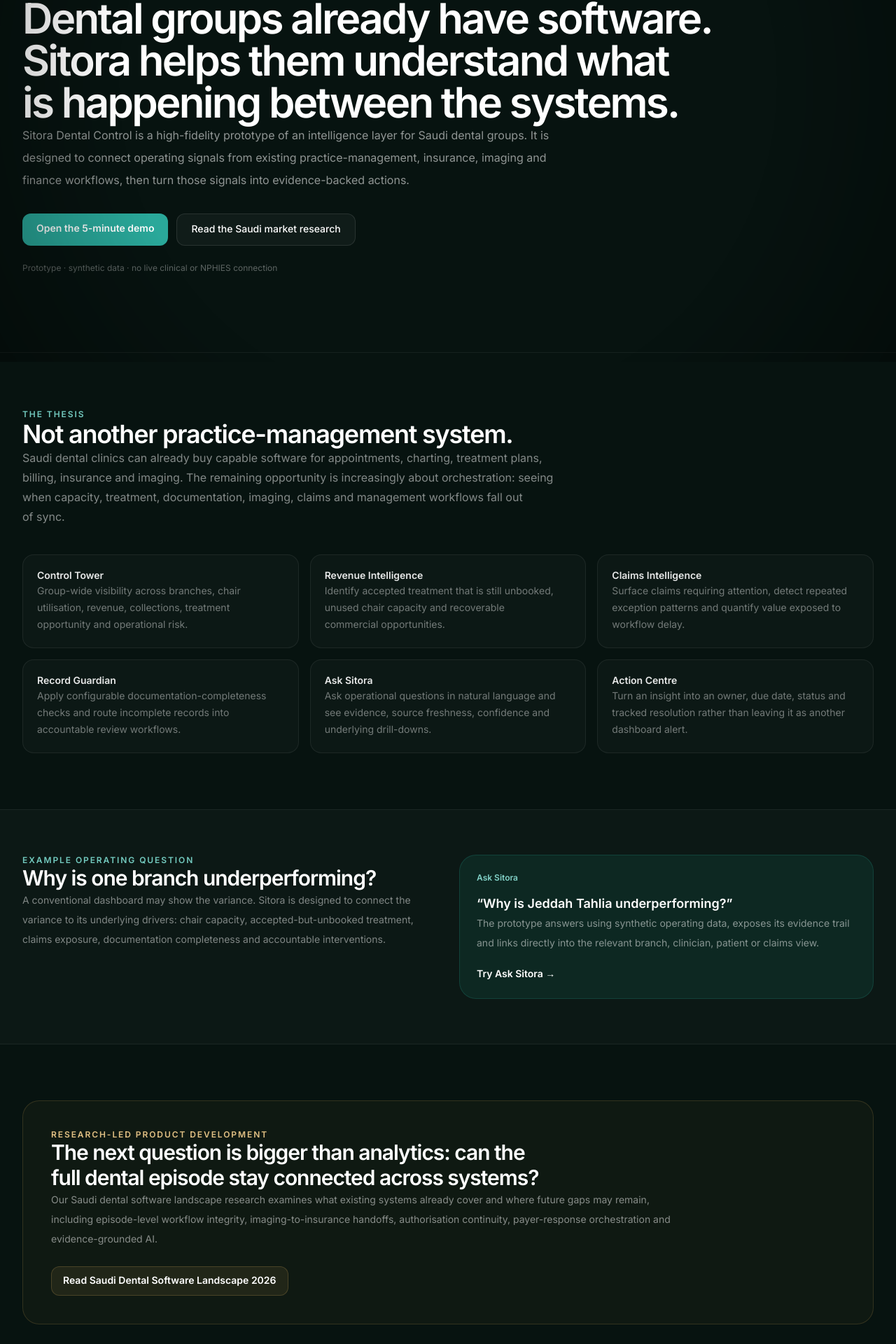
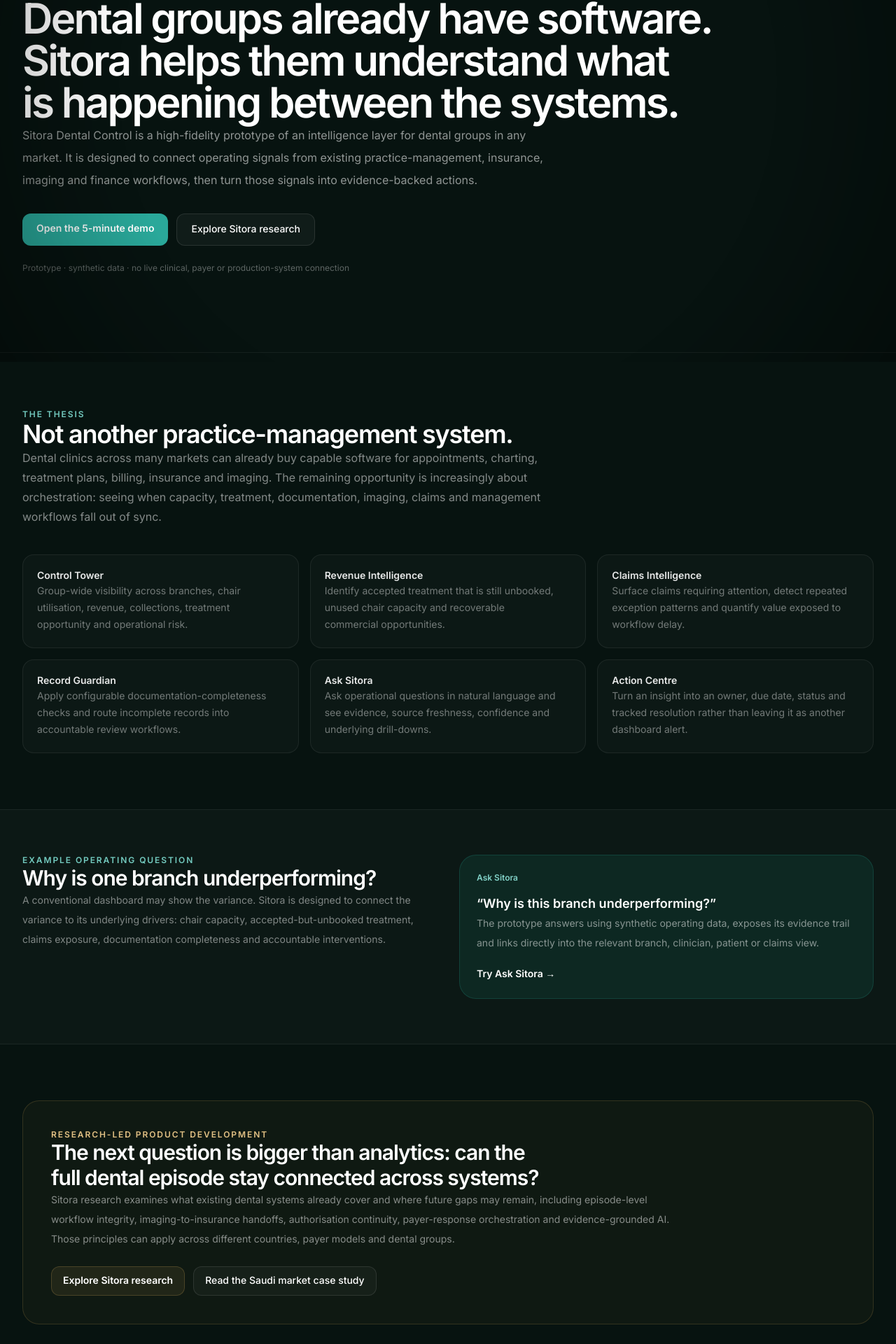
Before and after one commit to Nylon1/SitoraBrandingagency, a Next.js app: page /dental-control in a window 1280 px wide. Shown: the part 283-2203 px from the top of the page at 70% size. Built offline with nearby package versions, Linux system fonts and the light colour scheme; a web font is replaced by a local one.

Commit message:
Make Dental Control globally positioned

```diff
--- a/app/dental-control/page.tsx
+++ b/app/dental-control/page.tsx
@@ -2,8 +2,9 @@ import type { Metadata } from "next";
 import Link from "next/link";
 
 export const metadata: Metadata = {
-  title: "Saudi Dental Intelligence Platform | Sitora Dental Control",
-  description: "Explore Sitora Dental Control, a Saudi-focused operating intelligence prototype for dental groups covering chair utilisation, treatment leakage, claims risk, governance and evidence-grounded AI.",
+  title: "Dental Intelligence Platform | Sitora Dental Control",
+  description:
+    "Explore Sitora Dental Control, an operating intelligence prototype for dental groups covering chair utilisation, treatment leakage, claims risk, governance and evidence-grounded AI.",
   alternates: { canonical: "/dental-control" },
   robots: { index: true, follow: true },
 };
@@ -13,33 +14,79 @@ export default function DentalControlLandingPage() {
     <main className="bg-[#071310] text-white">
       <section className="border-b border-white/[0.06]">
         <div className="mx-auto max-w-7xl px-5 py-20 md:px-8 md:py-28">
-          <div className="text-xs font-semibold uppercase tracking-[0.16em] text-[#86d4ca]">Saudi dental operating intelligence</div>
-          <h1 className="mt-5 max-w-5xl text-4xl font-semibold tracking-[-0.045em] md:text-6xl">Dental groups already have software. Sitora helps them understand what is happening between the systems.</h1>
-          <p className="mt-6 max-w-3xl text-base leading-8 text-white/55">Sitora Dental Control is a high-fidelity prototype of an intelligence layer for Saudi dental groups. It is designed to connect operating signals from existing practice-management, insurance, imaging and finance workflows, then turn those signals into evidence-backed actions.</p>
+          <div className="text-xs font-semibold uppercase tracking-[0.16em] text-[#86d4ca]">
+            Dental operating intelligence
+          </div>
+          <h1 className="mt-5 max-w-5xl text-4xl font-semibold tracking-[-0.045em] md:text-6xl">
+            Dental groups already have software. Sitora helps them understand what is happening between the systems.
+          </h1>
+          <p className="mt-6 max-w-3xl text-base leading-8 text-white/55">
+            Sitora Dental Control is a high-fidelity prototype of an intelligence layer for dental groups in any market. It is designed to connect operating signals from existing practice-management, insurance, imaging and finance workflows, then turn those signals into evidence-backed actions.
+          </p>
           <div className="mt-8 flex flex-wrap gap-3">
-            <Link href="/tools/dental-control/demo" className="rounded-xl bg-[#2aa89a] px-5 py-3 text-sm font-semibold text-[#04110f]">Open the 5-minute demo</Link>
-            <Link href="/research/saudi-dental-software-landscape-2026" className="rounded-xl border border-white/10 bg-white/[0.04] px-5 py-3 text-sm font-medium text-white/70">Read the Saudi market research</Link>
+            <Link
+              href="/tools/dental-control/demo"
+              className="rounded-xl bg-[#2aa89a] px-5 py-3 text-sm font-semibold text-[#04110f]"
+            >
+              Open the 5-minute demo
+            </Link>
+            <Link
+              href="/research"
+              className="rounded-xl border border-white/10 bg-white/[0.04] px-5 py-3 text-sm font-medium text-white/70"
+            >
+              Explore Sitora research
+            </Link>
           </div>
-          <div className="mt-6 text-xs text-white/35">Prototype · synthetic data · no live clinical or NPHIES connection</div>
+          <div className="mt-6 text-xs text-white/35">
+            Prototype · synthetic data · no live clinical, payer or production-system connection
+          </div>
         </div>
       </section>
 
       <section className="mx-auto max-w-7xl px-5 py-16 md:px-8 md:py-20">
         <div className="max-w-3xl">
-          <div className="text-xs font-semibold uppercase tracking-[0.16em] text-[#73cabf]">The thesis</div>
-          <h2 className="mt-3 text-3xl font-semibold tracking-[-0.035em] md:text-4xl">Not another practice-management system.</h2>
-          <p className="mt-5 text-sm leading-7 text-white/50 md:text-base">Saudi dental clinics can already buy capable software for appointments, charting, treatment plans, billing, insurance and imaging. The remaining opportunity is increasingly about orchestration: seeing when capacity, treatment, documentation, imaging, claims and management workflows fall out of sync.</p>
+          <div className="text-xs font-semibold uppercase tracking-[0.16em] text-[#73cabf]">
+            The thesis
+          </div>
+          <h2 className="mt-3 text-3xl font-semibold tracking-[-0.035em] md:text-4xl">
+            Not another practice-management system.
+          </h2>
+          <p className="mt-5 text-sm leading-7 text-white/50 md:text-base">
+            Dental clinics across many markets can already buy capable software for appointments, charting, treatment plans, billing, insurance and imaging. The remaining opportunity is increasingly about orchestration: seeing when capacity, treatment, documentation, imaging, claims and management workflows fall out of sync.
+          </p>
         </div>
+
         <div className="mt-10 grid gap-4 md:grid-cols-2 lg:grid-cols-3">
           {[
-            ["Control Tower", "Group-wide visibility across branches, chair utilisation, revenue, collections, treatment opportunity and operational risk."],
-            ["Revenue Intelligence", "Identify accepted treatment that is still unbooked, unused chair capacity and recoverable commercial opportunities."],
-            ["Claims Intelligence", "Surface claims requiring attention, detect repeated exception patterns and quantify value exposed to workflow delay."],
-            ["Record Guardian", "Apply configurable documentation-completeness checks and route incomplete records into accountable review workflows."],
-            ["Ask Sitora", "Ask operational questions in natural language and see evidence, source freshness, confidence and underlying drill-downs."],
-            ["Action Centre", "Turn an insight into an owner, due date, status and tracked resolution rather than leaving it as another dashboard alert."],
+            [
+              "Control Tower",
+              "Group-wide visibility across branches, chair utilisation, revenue, collections, treatment opportunity and operational risk.",
+            ],
+            [
+              "Revenue Intelligence",
+              "Identify accepted treatment that is still unbooked, unused chair capacity and recoverable commercial opportunities.",
+            ],
+            [
+              "Claims Intelligence",
+              "Surface claims requiring attention, detect repeated exception patterns and quantify value exposed to workflow delay.",
+            ],
+            [
+              "Record Guardian",
+              "Apply configurable documentation-completeness checks and route incomplete records into accountable review workflows.",
+            ],
+            [
+              "Ask Sitora",
+              "Ask operational questions in natural language and see evidence, source freshness, confidence and underlying drill-downs.",
+            ],
+            [
+              "Action Centre",
+              "Turn an insight into an owner, due date, status and tracked resolution rather than leaving it as another dashboard alert.",
+            ],
           ].map(([title, text]) => (
-            <div key={title} className="rounded-2xl border border-white/[0.07] bg-white/[0.025] p-5">
+            <div
+              key={title}
+              className="rounded-2xl border border-white/[0.07] bg-white/[0.025] p-5"
+            >
               <h3 className="text-sm font-semibold text-white/90">{title}</h3>
               <p className="mt-2 text-sm leading-6 text-white/42">{text}</p>
             </div>
@@ -50,25 +97,58 @@ export default function DentalControlLandingPage() {
       <section className="border-y border-white/[0.06] bg-white/[0.02]">
         <div className="mx-auto grid max-w-7xl gap-8 px-5 py-16 md:px-8 lg:grid-cols-2">
           <div>
-            <div className="text-xs font-semibold uppercase tracking-[0.16em] text-[#73cabf]">Example operating question</div>
-            <h2 className="mt-3 text-3xl font-semibold tracking-[-0.035em]">Why is one branch underperforming?</h2>
-            <p className="mt-4 text-sm leading-7 text-white/48">A conventional dashboard may show the variance. Sitora is designed to connect the variance to its underlying drivers: chair capacity, accepted-but-unbooked treatment, claims exposure, documentation completeness and accountable interventions.</p>
+            <div className="text-xs font-semibold uppercase tracking-[0.16em] text-[#73cabf]">
+              Example operating question
+            </div>
+            <h2 className="mt-3 text-3xl font-semibold tracking-[-0.035em]">
+              Why is one branch underperforming?
+            </h2>
+            <p className="mt-4 text-sm leading-7 text-white/48">
+              A conventional dashboard may show the variance. Sitora is designed to connect the variance to its underlying drivers: chair capacity, accepted-but-unbooked treatment, claims exposure, documentation completeness and accountable interventions.
+            </p>
           </div>
+
           <div className="rounded-3xl border border-[#2aa89a]/20 bg-[#0d2822] p-6">
             <div className="text-xs font-semibold text-[#82d2c8]">Ask Sitora</div>
-            <div className="mt-4 text-lg font-semibold">“Why is Jeddah Tahlia underperforming?”</div>
-            <p className="mt-3 text-sm leading-7 text-white/50">The prototype answers using synthetic operating data, exposes its evidence trail and links directly into the relevant branch, clinician, patient or claims view.</p>
-            <Link href="/tools/dental-control/copilot" className="mt-5 inline-flex text-sm font-semibold text-[#7fd0c5]">Try Ask Sitora →</Link>
+            <div className="mt-4 text-lg font-semibold">“Why is this branch underperforming?”</div>
+            <p className="mt-3 text-sm leading-7 text-white/50">
+              The prototype answers using synthetic operating data, exposes its evidence trail and links directly into the relevant branch, clinician, patient or claims view.
+            </p>
+            <Link
+              href="/tools/dental-control/copilot"
+              className="mt-5 inline-flex text-sm font-semibold text-[#7fd0c5]"
+            >
+              Try Ask Sitora →
+            </Link>
           </div>
         </div>
       </section>
 
       <section className="mx-auto max-w-7xl px-5 py-16 md:px-8 md:py-20">
         <div className="rounded-3xl border border-[#c49a53]/20 bg-[#c49a53]/[0.045] p-7 md:p-10">
-          <div className="text-xs font-semibold uppercase tracking-[0.16em] text-[#e2c184]">Research-led product development</div>
-          <h2 className="mt-3 max-w-3xl text-3xl font-semibold tracking-[-0.035em]">The next question is bigger than analytics: can the full dental episode stay connected across systems?</h2>
-          <p className="mt-4 max-w-4xl text-sm leading-7 text-white/50">Our Saudi dental software landscape research examines what existing systems already cover and where future gaps may remain, including episode-level workflow integrity, imaging-to-insurance handoffs, authorisation continuity, payer-response orchestration and evidence-grounded AI.</p>
-          <Link href="/research/saudi-dental-software-landscape-2026" className="mt-6 inline-flex rounded-xl border border-[#c49a53]/25 bg-[#c49a53]/10 px-4 py-2.5 text-sm font-semibold text-[#e8c98f]">Read Saudi Dental Software Landscape 2026</Link>
+          <div className="text-xs font-semibold uppercase tracking-[0.16em] text-[#e2c184]">
+            Research-led product development
+          </div>
+          <h2 className="mt-3 max-w-3xl text-3xl font-semibold tracking-[-0.035em]">
+            The next question is bigger than analytics: can the full dental episode stay connected across systems?
+          </h2>
+          <p className="mt-4 max-w-4xl text-sm leading-7 text-white/50">
+            Sitora research examines what existing dental systems already cover and where future gaps may remain, including episode-level workflow integrity, imaging-to-insurance handoffs, authorisation continuity, payer-response orchestration and evidence-grounded AI. Those principles can apply across different countries, payer models and dental groups.
+          </p>
+          <div className="mt-6 flex flex-wrap gap-3">
+            <Link
+              href="/research"
+              className="inline-flex rounded-xl border border-[#c49a53]/25 bg-[#c49a53]/10 px-4 py-2.5 text-sm font-semibold text-[#e8c98f]"
+            >
+              Explore Sitora research
+            </Link>
+            <Link
+              href="/research/saudi-dental-software-landscape-2026"
+              className="inline-flex rounded-xl border border-white/10 bg-white/[0.03] px-4 py-2.5 text-sm font-medium text-white/60"
+            >
+              Read the Saudi market case study
+            </Link>
+          </div>
         </div>
       </section>
     </main>
```
